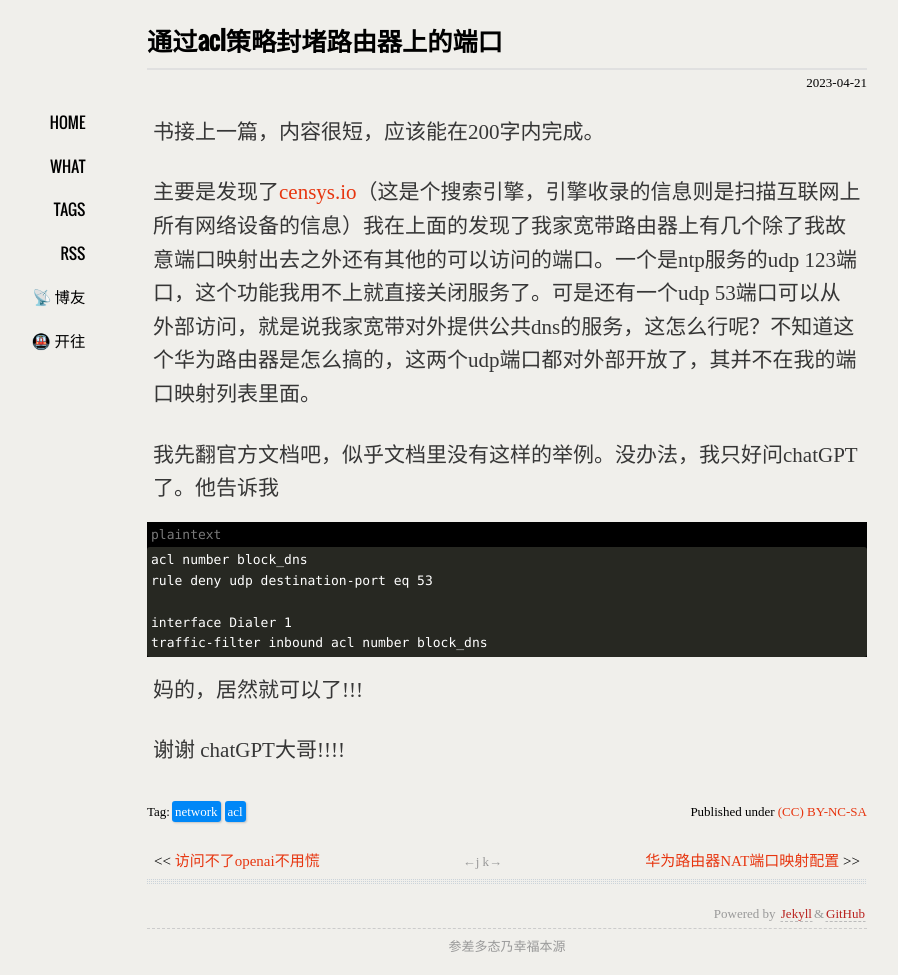
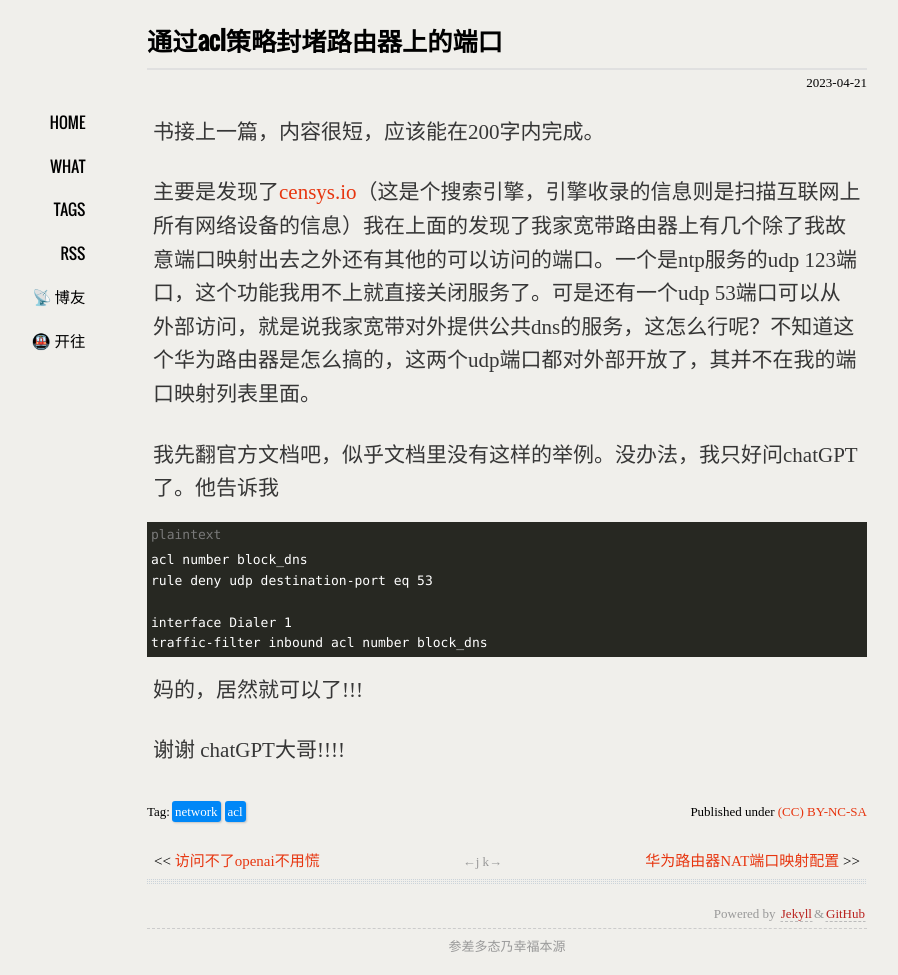
Before and after one commit to xavierskip/xavierskip.github.io, a Jekyll site: the page built from _posts/2023-04-21-acl.md, in a window 1280 px wide. Shown: the whole page, without its empty margins (133-1031 px from the left). Built offline with Jekyll 4.4.1, drawn with Linux system fonts in a browser that asks for light colours; comment, search, counter and statistics services are not loaded; a style sheet for code colours, icons or effects is not loaded.

Commit message:
update css  background-color !important

```diff
--- a/media/css/style.css
+++ b/media/css/style.css
@@ -430,7 +430,7 @@
   color: #7a7a7a;
 }
 div[class="highlight"] > pre {
-  background-color: #272822;
+  background-color: #272822 !important;
 }
 div[class="highlight"] > pre code{
   margin: auto;
```
